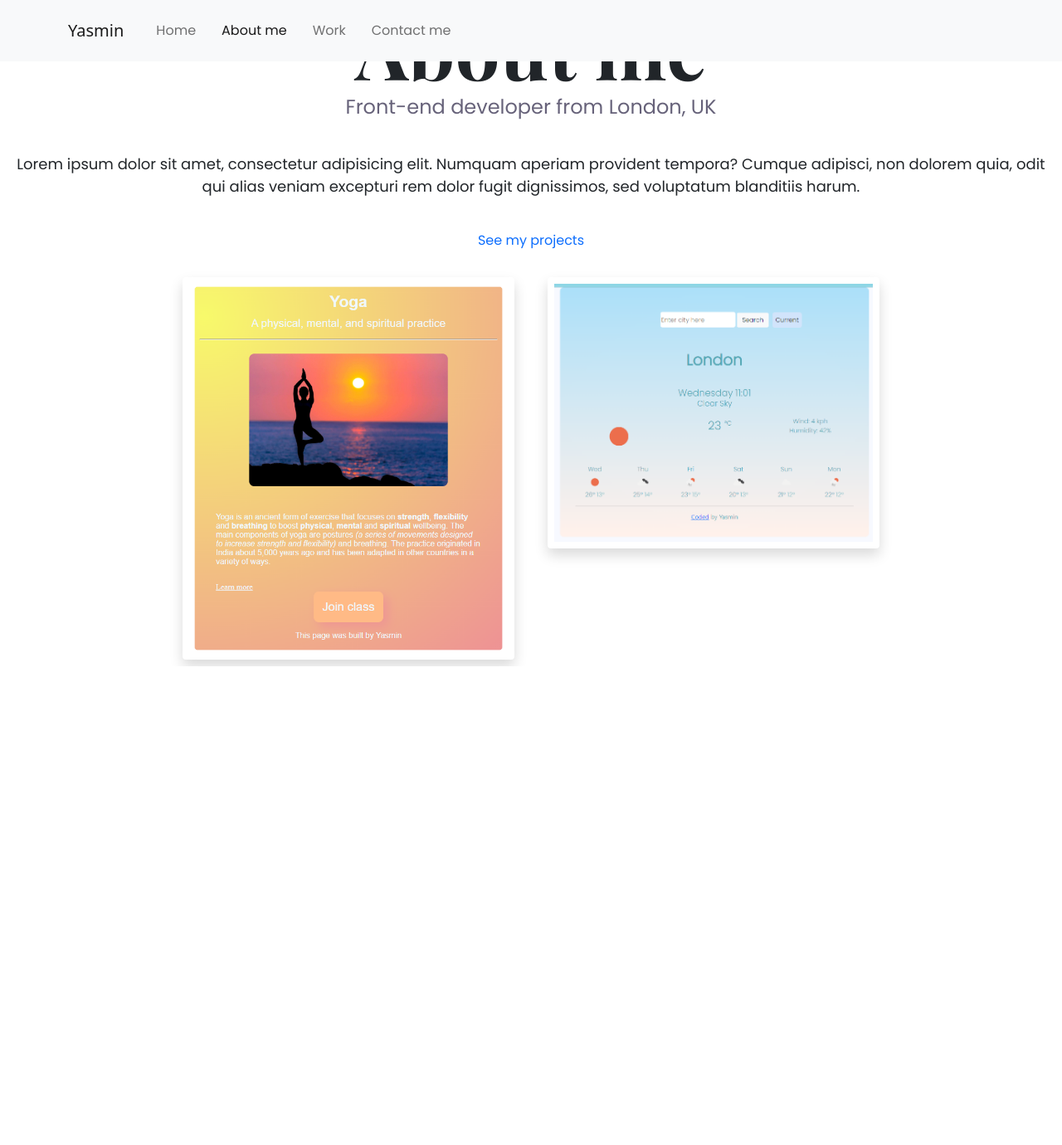
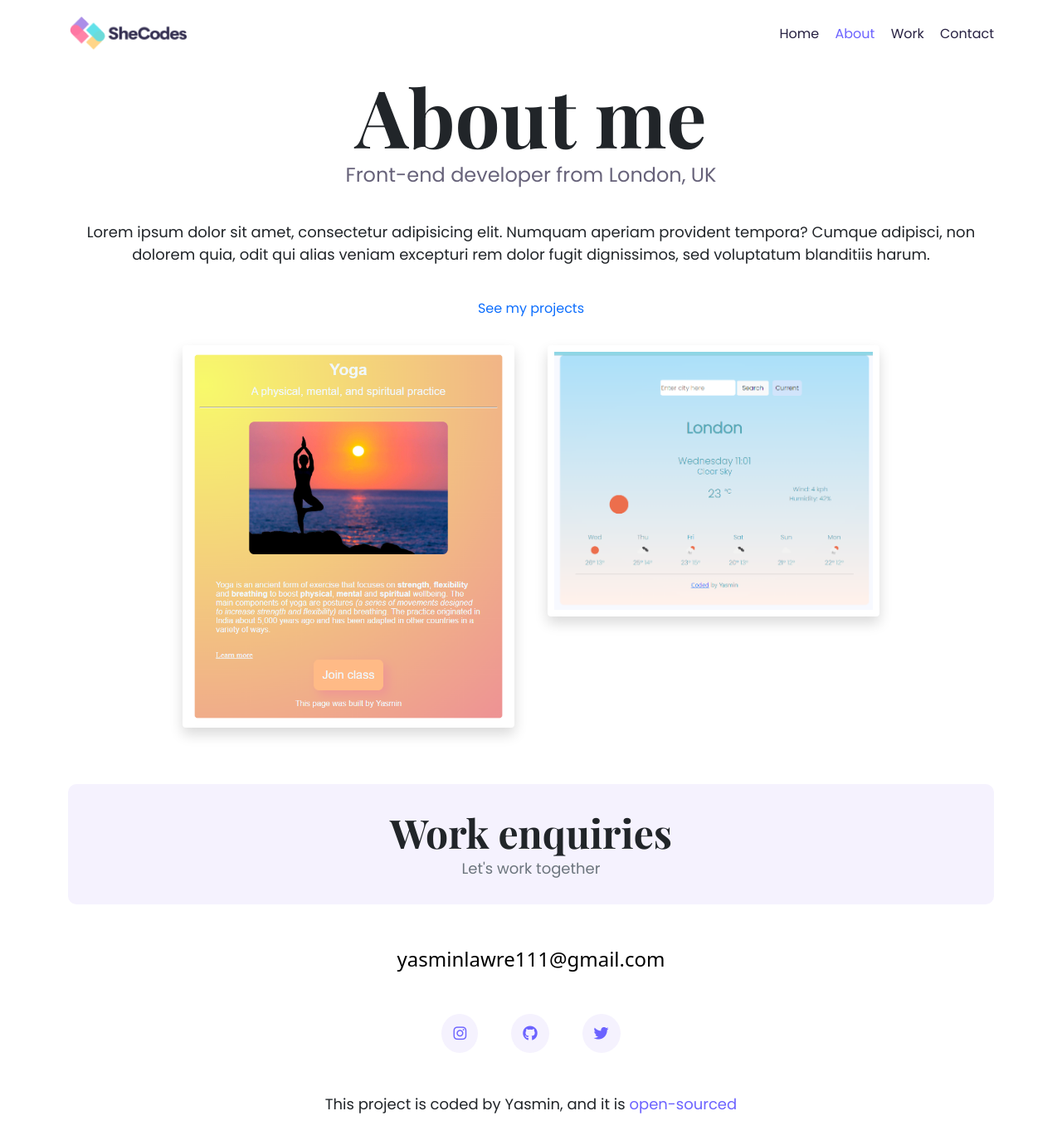
Before and after one commit to yasminlawre/portfolio-project, a plain HTML site: page about.html in a window 1280 px wide. Shown: the whole page at 83% size. Before the commit the page ends 803 px from the top, so only its background shows below. Drawn offline with nearby package versions, Linux system fonts and the light colour scheme.

Commit message:
made website SEO friendly

```diff
--- a/about.html
+++ b/about.html
@@ -33,52 +33,36 @@
     <title>About Yasmin</title>
   </head>
   <body>
-    <nav class="navbar navbar-expand-lg navbar-light bg-light fixed-top">
     <div class="container">
-        <a class="navbar-brand" href="/" title="homepage">Yasmin</a>
-        <button
-          class="navbar-toggler"
-          type="button"
-          data-bs-toggle="collapse"
-          data-bs-target="#navbarNav"
-          aria-controls="navbarNav"
-          aria-expanded="false"
-          aria-label="Toggle navigation"
-        >
-          <span class="navbar-toggler-icon"></span>
-        </button>
-        <div class="collapse navbar-collapse" id="navbarNav">
-          <ul class="navbar-nav">
-            <li class="nav-item">
-              <a
-                class="nav-link "
-                aria-current="page"
-                href="/"
-                title="homepage"
-                >Home</a
-              >
+      <nav class="d-flex justify-content-between">
+        <a href="/" title="Homepage"
+          ><img
+            src="/images/logo.png"
+            alt="SheCodes logo"
+            class="logo d-none d-md-block" />
+          <img
+            src="/images/small-logo.jpg"
+            alt="Shecodes logo"
+            class="logo d-block d-md-none"
+        /></a>
+
+        <ul>
+          <li>
+            <a href="/" title="Homepage">Home</a>
           </li>
-            <li class="nav-item">
-              <a class="nav-link active" href="/about.html" title="About Yasmin"
-                >About me</a
-              >
+          <li class="active">
+            <a href="/about.html" title="About me">About</a>
           </li>
-            <li class="nav-item">
-              <a class="nav-link" href="/work.html" title="Projects">Work</a>
+          <li>
+            <a href="/work.html" title="Projects">Work</a>
           </li>
-            <li class="nav-item">
-              <a
-                class="nav-link"
-                href="/contact.html"
-                title="Contact Yasmin"
-                >Contact me</a
-              >
+          <li>
+            <a href="/contact.html" title="Contact me">Contact</a>
           </li>
         </ul>
+      </nav>
     </div>
-      </div>
-    </nav>
-
+    <div class="container">
       <h1 class="text-center">About me</h1>
       <h3 class="text-center">Front-end developer from London, UK</h3>
       <div class="about-paragraphs text-center">
@@ -89,7 +73,9 @@
           blanditiis harum.
         </p>
       </div>
-    <a href="#" title="Projects" class="project-link mb-4">See my projects</a>
+      <a href="/work.html" title="Projects" class="project-link mb-4"
+        >See my projects</a
+      >
       <div class="container project-photos">
         <div class="row">
           <div class="col-sm-6">
@@ -110,11 +96,48 @@
               width="400px"
             />
           </div>
-
         </div>
+      </div>
+      <footer>
+        <div class="contact-box justify-content-center mb-5 d-none d-md-flex">
+          <div>
+            <h4>Work enquiries</h4>
+            <p class="text-muted">Let's work together</p>
           </div>
         </div>
 
-
+        <div class="d-flex justify-content-center mb-5">
+          <a
+            href="mailto:yasminlawre111@gmail.com"
+            class="email-link"
+            title="email me"
+            >yasminlawre111@gmail.com</a
+          >
+        </div>
+        <div class="social-links d-flex justify-content-center">
+          <a href="https://www.instagram.com/" target="_blank" title="Instagram"
+            ><i class="fa-brands fa-instagram"></i
+          ></a>
+          <a
+            href="https://github.com/yasminlawre"
+            target="_blank"
+            title="GitHub"
+            ><i class="fa-brands fa-github"></i
+          ></a>
+          <a href="https://twitter.com/" target="_blank" title="Twitter">
+            <i class="fa-brands fa-twitter"></i>
+          </a>
+        </div>
+        <p class="text-center mt-5">
+          This project is coded by Yasmin, and it is
+          <a
+            href="https://github.com/yasminlawre/portfolio-project"
+            target="_blank"
+            class="github-link"
+            >open-sourced</a
+          >
+        </p>
+      </footer>
+    </div>
   </body>
 </html>
--- a/style.css
+++ b/style.css
@@ -121,21 +121,13 @@ footer .social-links a:hover {
   background: var(--primary-color);
 }
 
-.btn {
-  background-color: #6c63ff;
-  color: white;
-  border-radius: 4px;
-  padding: 20px 15px;
-  text-transform: capitalize;
-}
-
 .logo {
   max-height: 40px;
 }
 
 .hero {
   background-color: #f9f7fe;
-  padding: 160px 20px;
+  padding: 80px 20px;
   margin-bottom: 40px;
 }
 
@@ -225,7 +217,7 @@ footer .social-links a:hover {
 }
 
 .content-container {
-  padding: 100px 20px;
+  padding: 60px 20px;
 }
 
 .content h1 {
@@ -252,6 +244,11 @@ footer .social-links a:hover {
   font-size: 48px;
 }
 
+.github-link {
+  color: var(--primary-color);
+  text-decoration: none;
+}
+
 @media (max-width: 960px) {
   h1 {
     font-size: 60px;
```
Also changed, not shown: contact.html (+76 -5 lines), index.html (+46 -20 lines), work.html (+72 -39 lines). Lines whose indentation alone changed are shown as unchanged.
